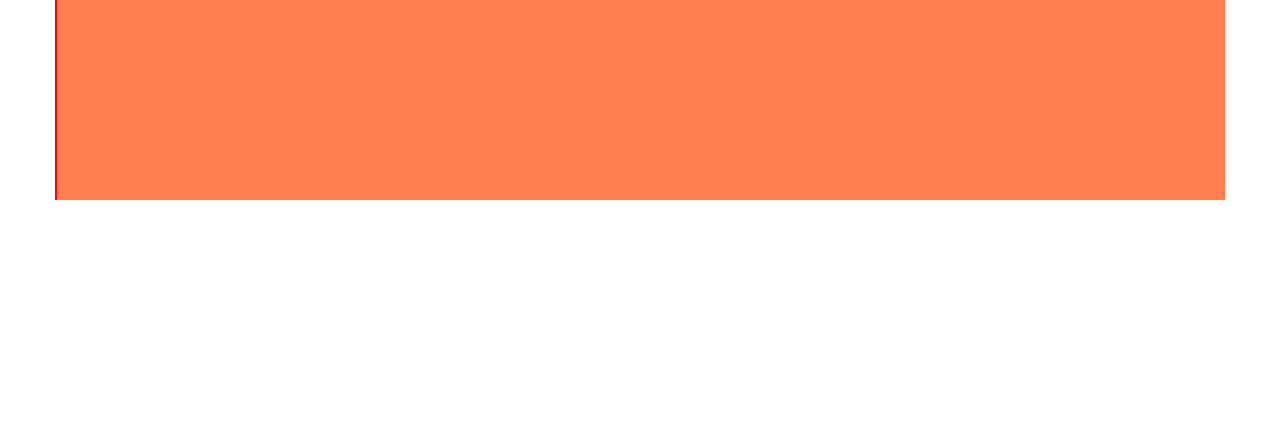
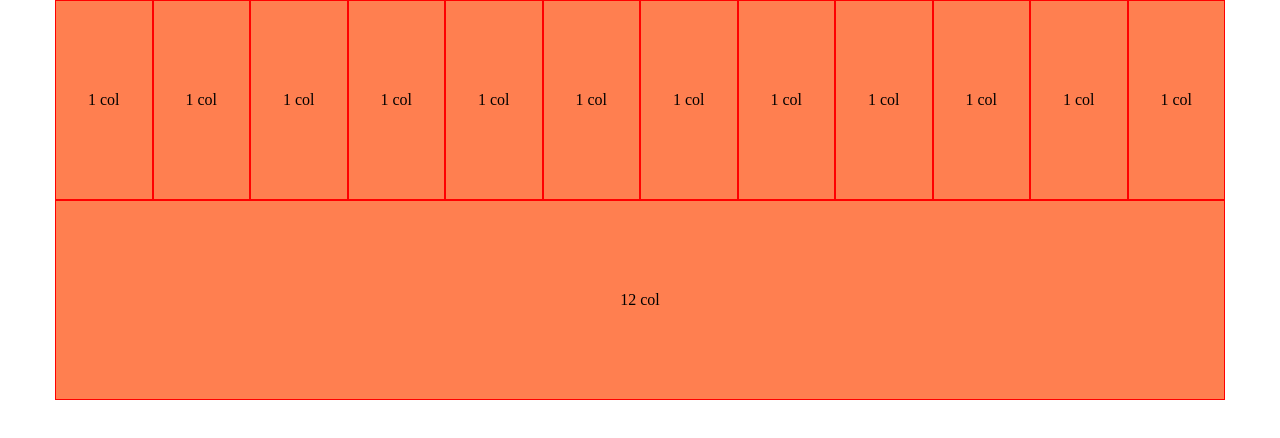
Before and after one commit to Mithrandir7z/html-css-12bool, a plain HTML site: page index.html in a window 1280 px wide. Drawn offline with Linux system fonts and the light colour scheme.

Commit message:
svolgimento colonne

```diff
--- a/css/12bool.css
+++ b/css/12bool.css
@@ -1,54 +1,67 @@
+
+
+.debug [class*="col-"] {
+    float: left;
+    /*test*/
+    height: 100%;
+    background-color: coral;
+    border: 1px solid red;
+    float: left;
+    position: relative;
+}
+
+.debug [class*="col-"] span {
+    position: absolute;
+    top: 50%;
+    left: 50%;
+    transform: translate(-50%, -50%);
+}
 
 
 .col-1 {
-    width: calc ( 100% / 2 ) ;
-    float: left;
-    /*test*/
-    height: 100%;
-    background-color: blue;
-    border: 1px solid red
+    width: calc( ( 100% / 12 ) * 1 );
 }
 
 .col-2 {
-    width: calc( 100% / 12 ) * 2;
+    width: calc( ( 100% / 12 ) * 2 );
 }
 
 .col-3 {
-    width: calc( 100% / 12 ) * 3;
+    width: calc( ( 100% / 12 ) * 3 );
 }
 
 .col-4 {
-    width: calc( 100% / 12 ) * 4;
+    width: calc( ( 100% / 12 ) * 4 );
 }
 
 .col-5 {
-    width: calc( 100% / 12 ) * 5;
+    width: calc( ( 100% / 12 ) * 5 );
 }
 
 .col-6 {
-    width: calc( 100% / 12 ) * 6;
+    width: calc( ( 100% / 12 ) * 6 );
 }
 
 .col-7 {
-    width: calc( 100% / 12 ) * 7;
+    width: calc( ( 100% / 12 ) * 7 );
 }
 
 .col-8 {
-    width: calc( 100% / 12 ) * 8;
+    width: calc( ( 100% / 12 ) * 8 );
 }
 
 .col-9 {
-    width: calc( 100% / 12 ) * 9;
+    width: calc( ( 100% / 12 ) * 9 );
 }
 
 .col-10 {
-    width: calc( 100% / 12 ) * 10;
+    width: calc( ( 100% / 12 ) * 10 );
 }
 
 .col-11 {
-    width: calc( 100% / 12 ) * 11;
+    width: calc( ( 100% / 12 ) * 11 );
 }
 
 .col-12 {
-    width: calc( 100% / 12 ) * 12;
+    width: calc( ( 100% / 12 ) * 12 );
 }
--- a/css/style.css
+++ b/css/style.css
@@ -7,7 +7,7 @@
 
 .debug .container{
     height: 200px;
-    background-color: coral;
+    background-color: rgb(121, 73, 73);
 }
 
 .container {
--- a/index.html
+++ b/index.html
@@ -14,7 +14,48 @@
 <body>
     <div class="debug">
         <div class="container clearfix">
-            <div class="col-1"></div>
+            <div class="col-1">
+                <span>1 col</span>
+            </div>
+            <div class="col-1">
+                <span>1 col</span>
+            </div>
+            <div class="col-1">
+                <span>1 col</span>
+            </div>
+            <div class="col-1">
+                <span>1 col</span>
+            </div>
+            <div class="col-1">
+                <span>1 col</span>
+            </div>
+            <div class="col-1">
+                <span>1 col</span>
+            </div>
+            <div class="col-1">
+                <span>1 col</span>
+            </div>
+            <div class="col-1">
+                <span>1 col</span>
+            </div>
+            <div class="col-1">
+                <span>1 col</span>
+            </div>
+            <div class="col-1">
+                <span>1 col</span>
+            </div>
+            <div class="col-1">
+                <span>1 col</span>
+            </div>
+            <div class="col-1">
+                <span>1 col</span>
+            </div>
+        </div>
+
+        <div class="container clearfix">
+            <div class="col-12">
+                <span>12 col</span>
+            </div>
         </div>
     </div>
 </body>
```
